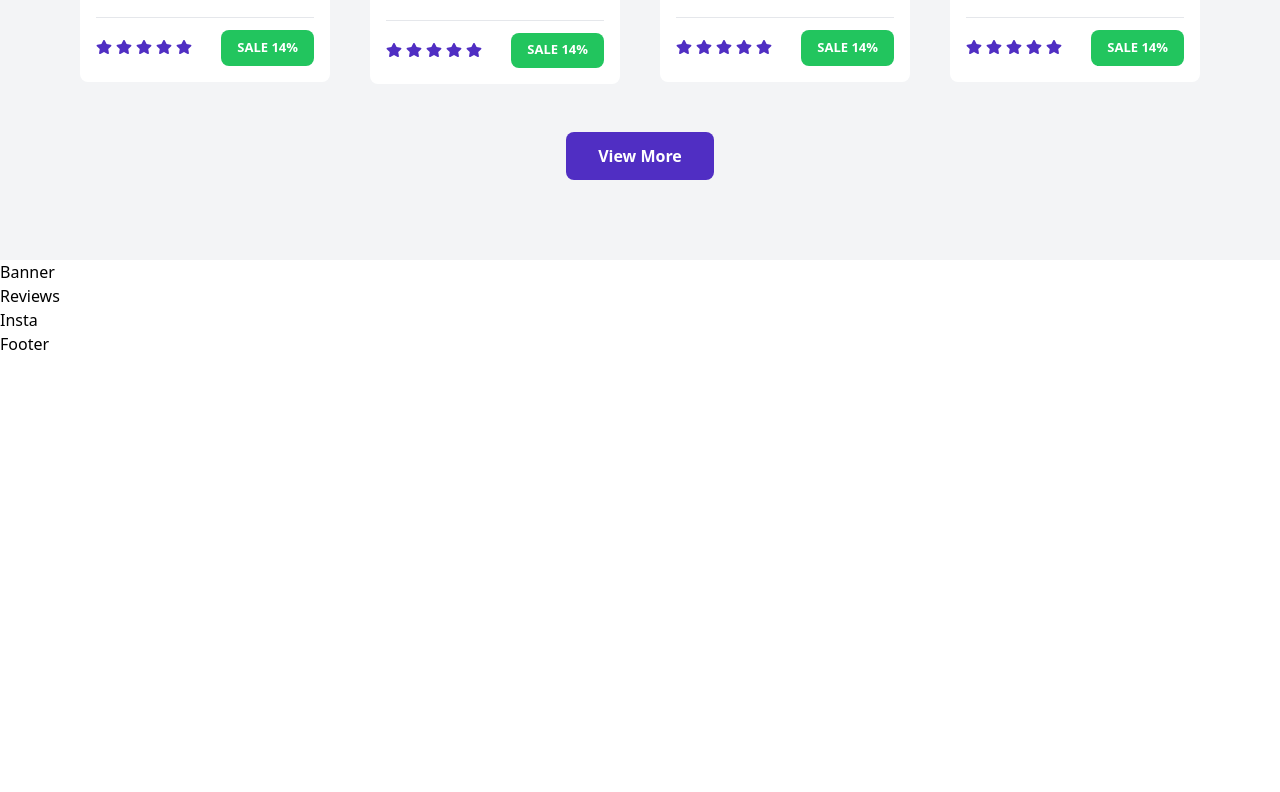
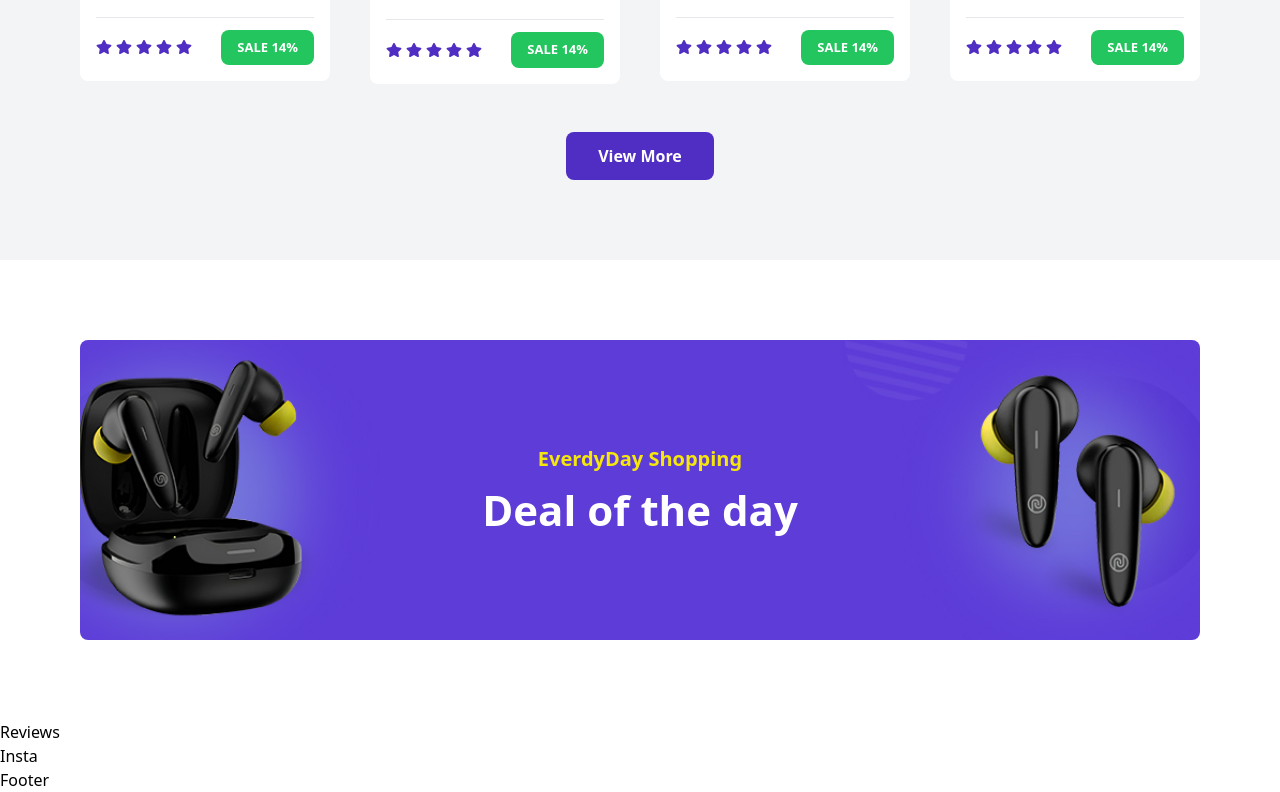
Before and after one commit to bondanbanuaji/mdprintzstoredemo, a React (Vite) app: page / in a window 1280 px wide. Shown: the part 2923-3715 px from the top of the page. Before the commit the page ends 3279 px from the top, so only its background shows below. Built offline with nearby package versions, Linux system fonts and the light colour scheme.

Commit message:
add banner section

```diff
--- a/src/sections/Banner.jsx
+++ b/src/sections/Banner.jsx
@@ -1,8 +1,31 @@
-import React from 'react'
+import React, { useEffect } from 'react';
+
+import deal from '../assets/deal-bg.jpg';
+
+import AOS from 'aos';
+import "aos/dist/aos.css";
 
 const Banner = () => {
+
+  useEffect(() => {
+          AOS.init({
+              offset: 100,
+              duration: 500,
+              easing: 'ease-in-out',
+          })
+
+          AOS.refresh();
+
+      }, [])
+
   return (
-    <div>Banner</div>
+    <div className='w-full lg:px-20 px-5 py-[80px]'>
+      <div data-aos="zoom-in" data-aos-delay="100" className='w-full h-[300px] rounded-lg bg-cover bg-center flex flex-col justify-center items-center gap-3'
+      style={{ backgroundImage: `url(${deal})` }}>
+        <h1 className='text-xl font-semibold text-themeyellow'>EverdyDay Shopping</h1>
+        <h1 className='font-bold text-white text-[42px] leading-[50px] text-center'>Deal of the day</h1>
+      </div>
+    </div>
   )
 }
 
```
